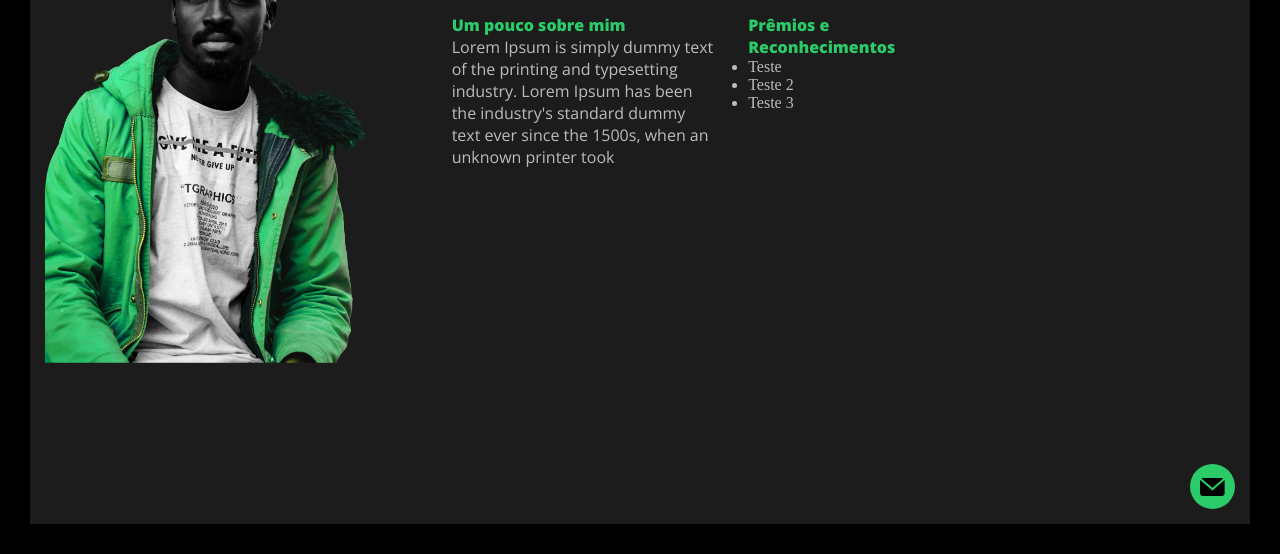
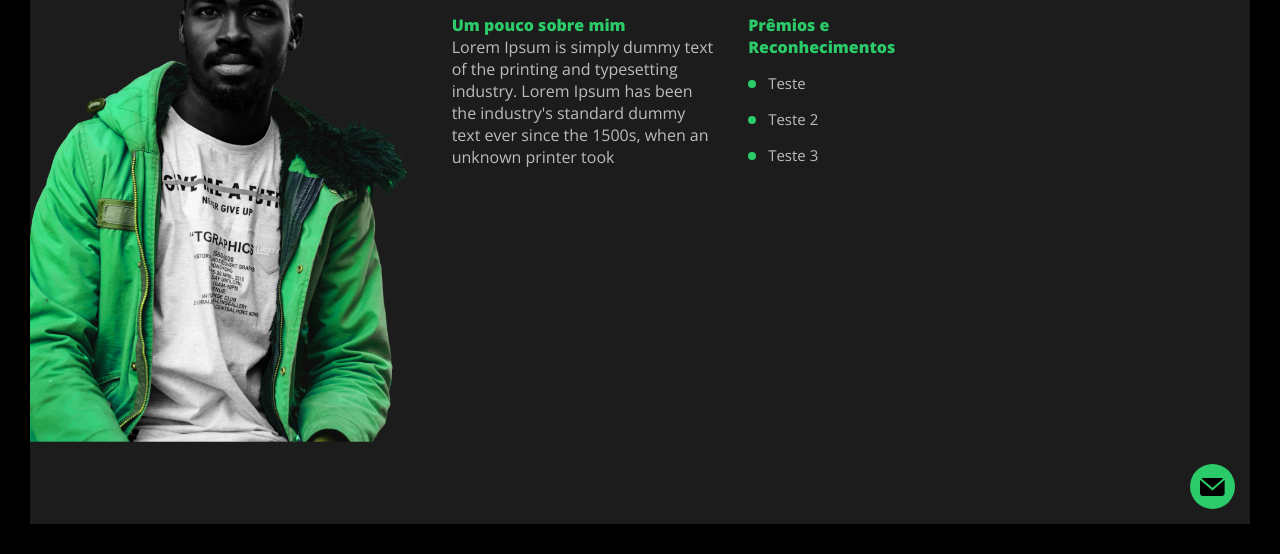
Before and after one commit to leofideliss/HTML-CSS-JS-curso, a plain HTML site: page pages/sobre.html in a window 1280 px wide. Shown: the part 246-800 px from the top of the page. Drawn offline with nearby package versions, Linux system fonts and the light colour scheme.

```diff
--- a/css/main.css
+++ b/css/main.css
@@ -516,6 +516,11 @@ label {
     .jl-portfolio-list .jl-portfolio-item:nth-child(even) .jl-portfolio-item-info {
         margin-left: 30px;
     }
+    /* SOBRE */
+    #jl-avatar-sobre {
+        position: relative;
+        left: -15px;
+    }
 }
 
 @media screen and (min-width: 576px) {}
@@ -831,6 +836,38 @@ label {
     margin-top: 130px;
 }
 
+.jl-img-responsive {
+    width: 100%;
+    max-width: 100%;
+    height: auto;
+    display: block;
+}
+
+.jl-page-list {
+    list-style: none;
+    font-family: "Open Sans", sans-serif;
+}
+
+.jl-page-list>li {
+    font-size: 15px;
+    line-height: 21px;
+    margin-bottom: 15px;
+    position: relative;
+    padding-left: 20px;
+}
+
+.jl-page-list>li:before {
+    content: '';
+    width: 8px;
+    height: 8px;
+    display: block;
+    border-radius: 50%;
+    position: absolute;
+    top: 7px;
+    left: 0;
+    background-color: #2CCB69;
+}
+
 
 /*CLASSES DE ESTADO*/
 
--- a/pages/sobre.html
+++ b/pages/sobre.html
@@ -69,9 +69,9 @@
         <div class="jl-section-offset-top">
             <div class="container-fluid">
                 <div class="row">
-                    <div class="col-sm-4">
+                    <div class="col-sm-4" id="jl-avatar-sobre">
                         <div class="jl-box-img">
-                            <img class="jl-img-responsive" style="width: 85%;" src="../images/joao-lemon-designer-sobre.png" alt="joao lemon designer" title="joao lemon designer">
+                            <img class="jl-img-responsive" src="../images/joao-lemon-designer-sobre.png" alt="joao lemon designer" title="joao lemon designer">
                         </div>
 
                     </div>
@@ -89,8 +89,8 @@
                                     Lorem Ipsum is simply dummy text of the printing and typesetting industry. Lorem Ipsum has been the industry's standard dummy text ever since the 1500s, when an unknown printer took
                             </div>
                             <div class="col-sm-5">
-                                <h4 class="jl-subtitle jl-text-green">Prêmios e Reconhecimentos</h4>
-                                <ul class="jl-text-light">
+                                <h4 class="jl-subtitle jl-text-green jl-mar-bottom-15">Prêmios e Reconhecimentos</h4>
+                                <ul class="jl-text-light jl-page-list">
                                     <li>Teste</li>
                                     <li>Teste 2</li>
                                     <li>Teste 3</li>
```
